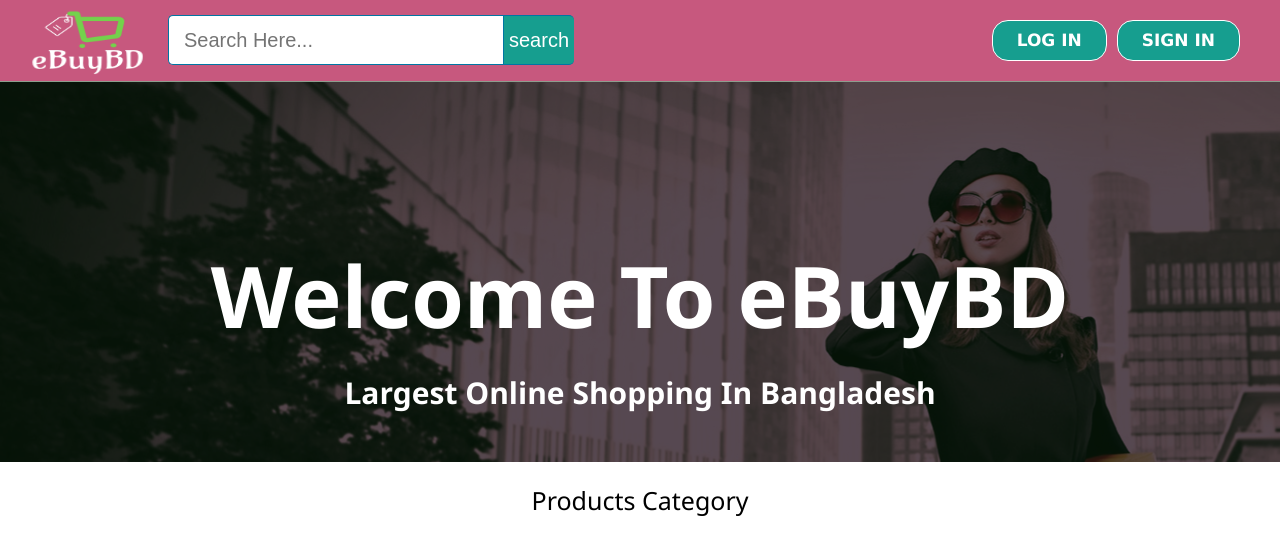
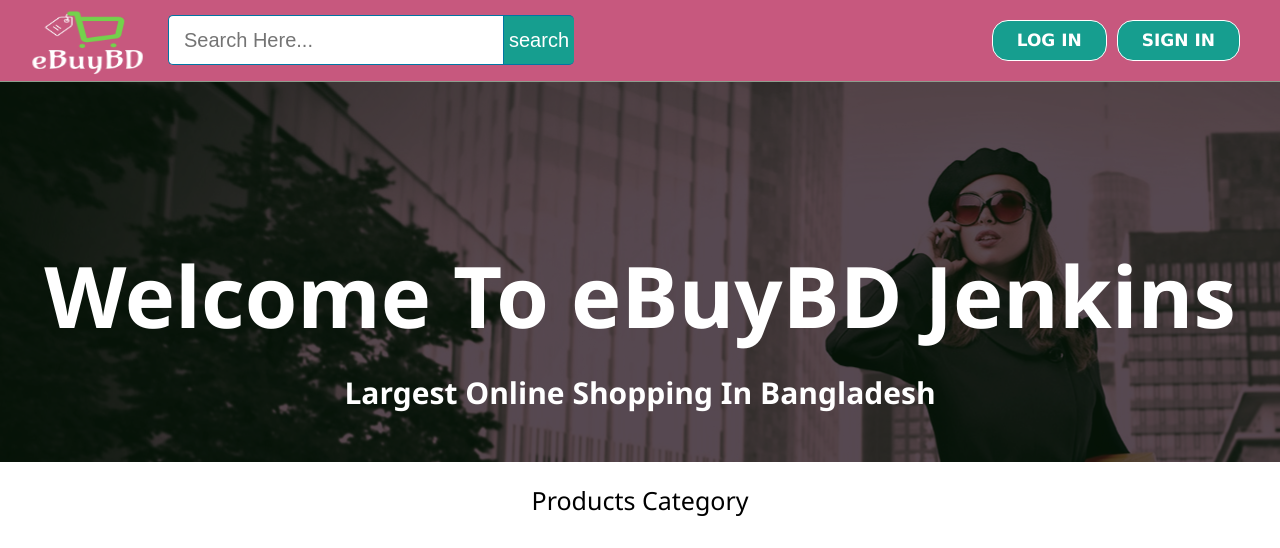
Before and after one commit to Humair234/Ecommerce3, a PHP site: page / in a window 1280 px wide. Shown: the top 548 px of the page. Run offline with PHP 8.4, Linux system fonts and the light colour scheme.

Commit message:
Update index.php

```diff
--- a/index.php
+++ b/index.php
@@ -62,7 +62,7 @@
 		</div>
 		<div class="home-welcome">
 			<div class="home-welcome-text" style="background-image: url(image/homebackgrndimg.png); height: 380px; ">
-				<h1 style="margin: 0px;">Welcome To eBuyBD</h1>
+				<h1 style="margin: 0px;">Welcome To eBuyBD Jenkins</h1>
 				<h2>Largest Online Shopping In Bangladesh</h2>
 			</div>
 		</div>
```
